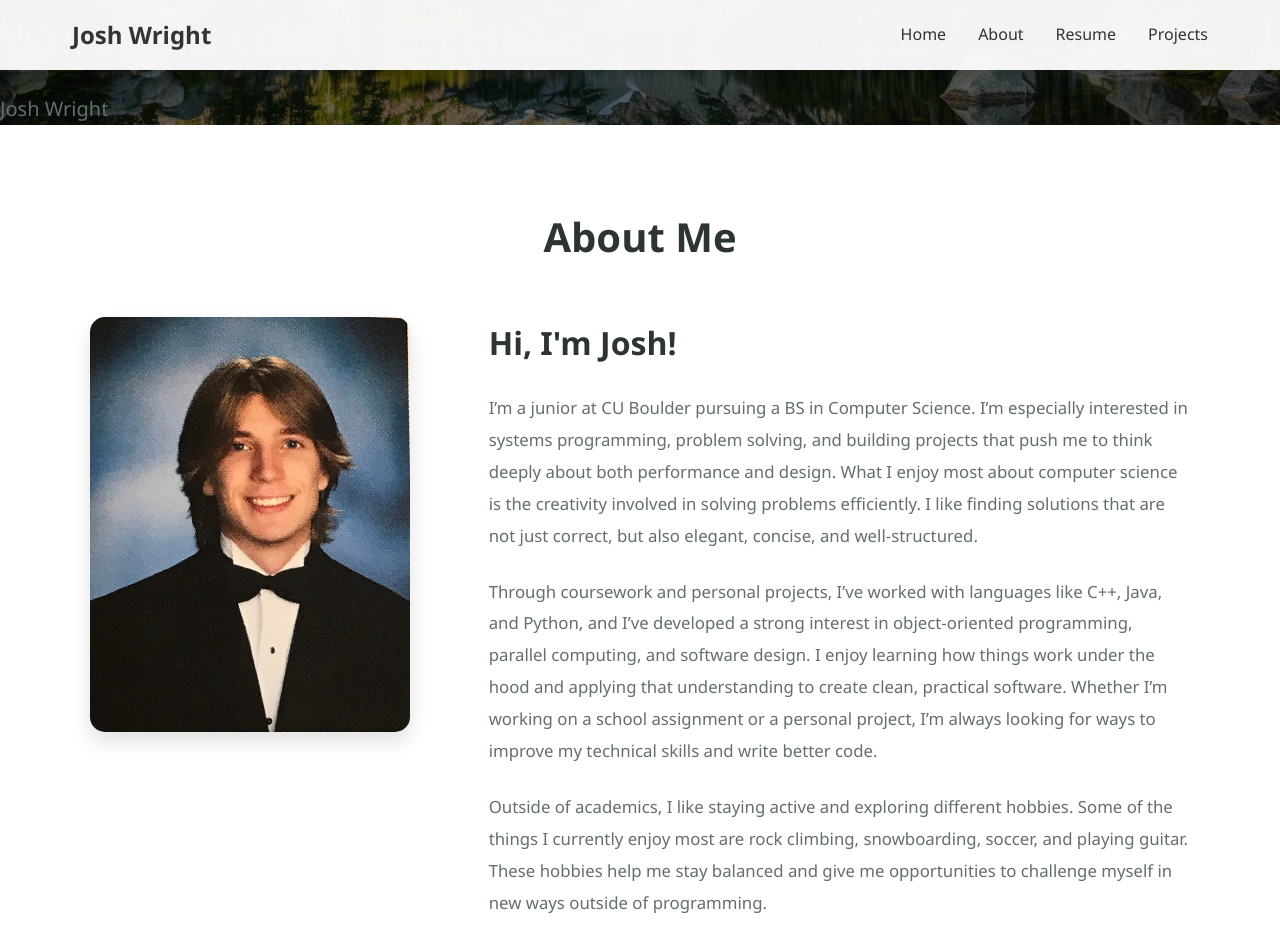
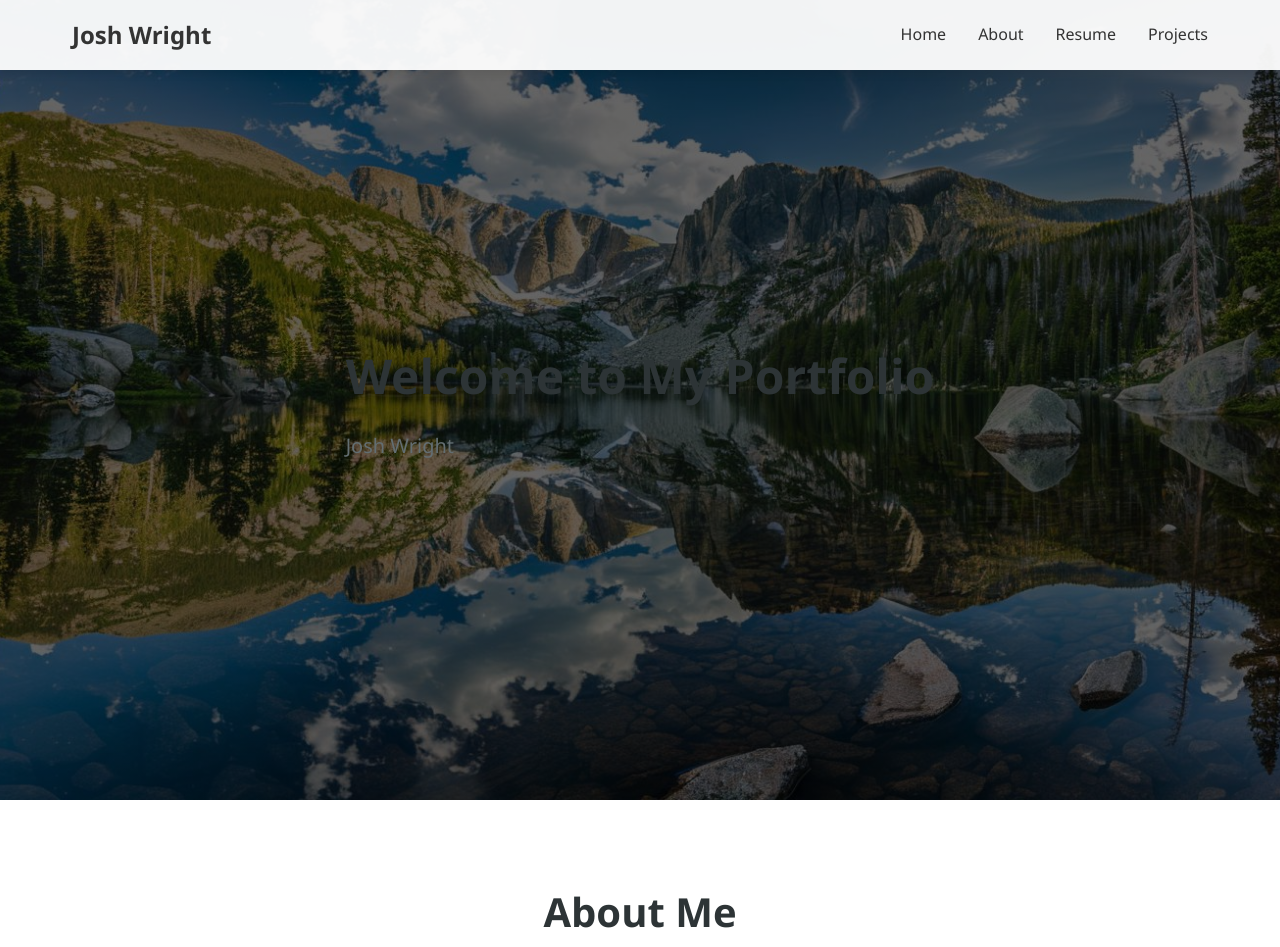
Before and after one commit to joshwright04/joshwright04.github.io, a plain HTML site: page index.html in a window 1280 px wide. Shown: the top 947 px of the page. Drawn offline with Linux system fonts and the light colour scheme.

Commit message:
Enhance hero section styles in styles.css
Add styles for the hero section including positioning and background.

```diff
--- a/styles.css
+++ b/styles.css
@@ -60,10 +60,18 @@ nav {
 
 /* Hero Section */
 .hero {
+    position: relative;
+    min-height: 100vh;   /* IMPORTANT */
+    display: flex;
+    align-items: center;
+    justify-content: center;
+
     background:
         linear-gradient(rgba(0,0,0,0.6), rgba(0,0,0,0.6)),
         url("assets/background.jpg") no-repeat center center;
+
     background-size: cover;
+    background-position: center;
 }
 
 .hero-content {
```
